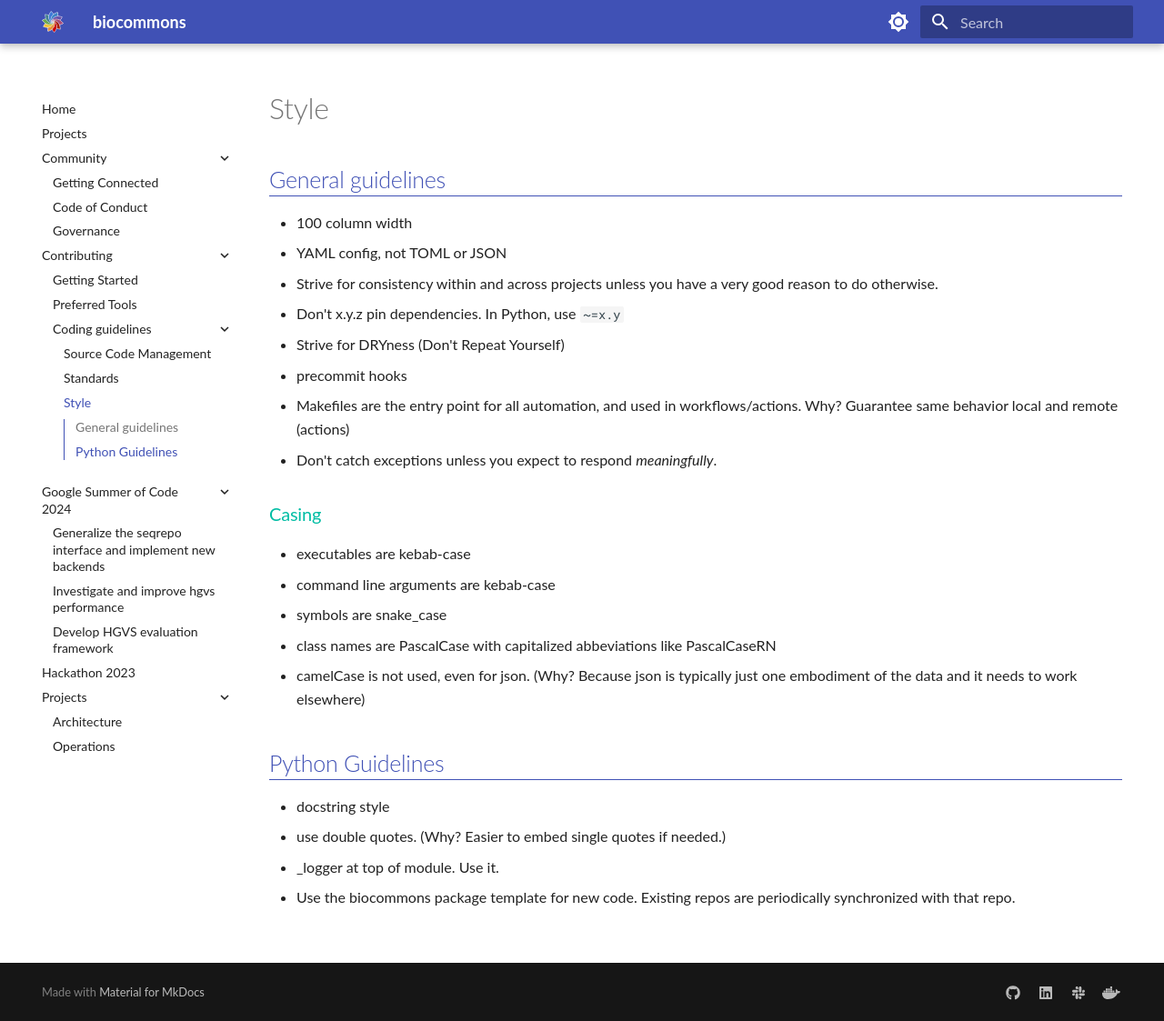
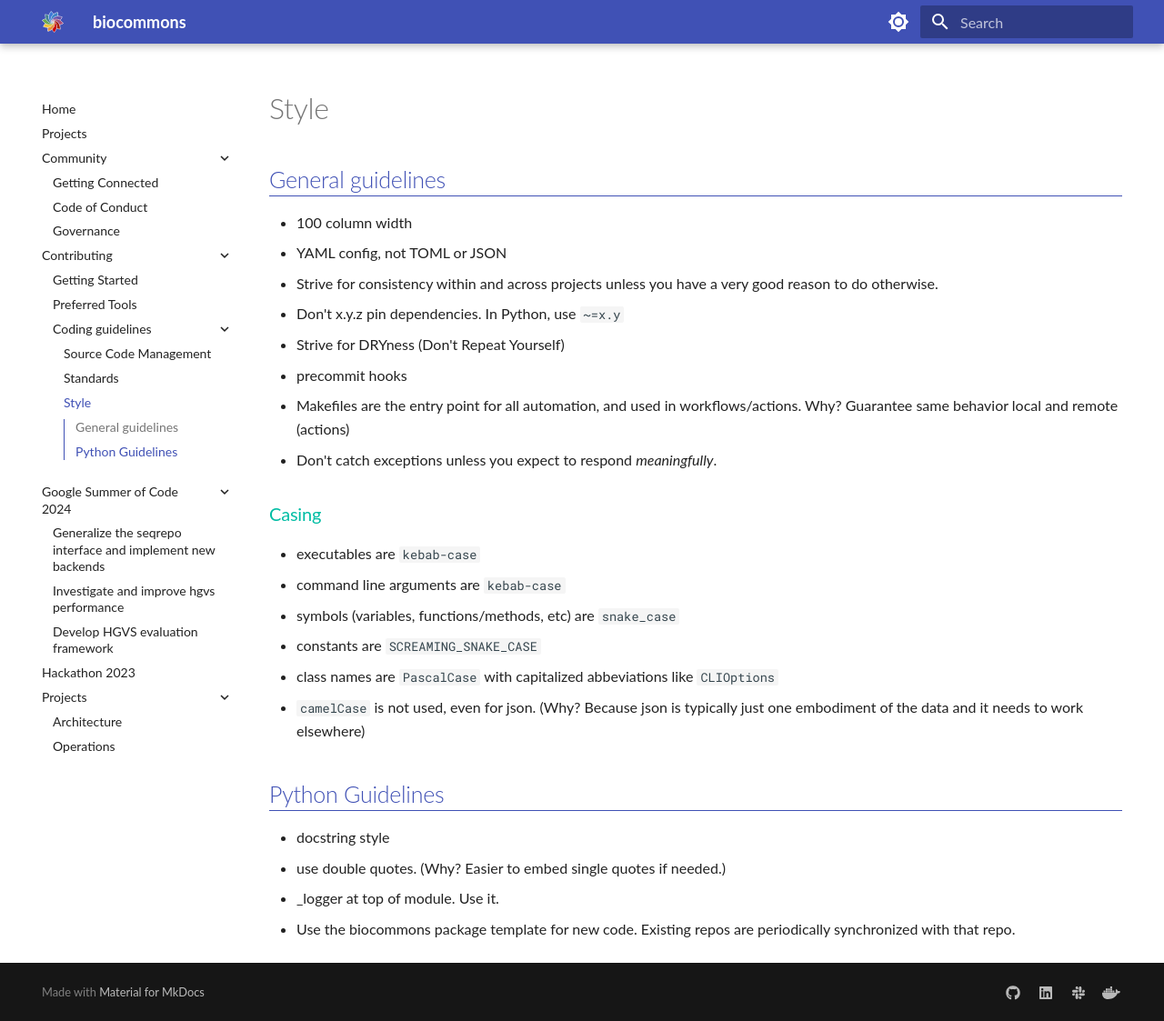
Before and after one commit to biocommons/biocommons.github.io, an MkDocs documentation site: the page built from docs/contributing/coding-guidelines/style.md, in a window 1280 px wide and 1123 px high. Shown: the whole window at 91% size. Built offline with MkDocs 1.6.1 and Material for MkDocs 9.7.7, drawn with Linux system fonts in a browser that asks for light colours.

```diff
--- a/docs/contributing/coding-guidelines/style.md
+++ b/docs/contributing/coding-guidelines/style.md
@@ -15,11 +15,12 @@
 
 ### Casing
 
-- executables are kebab-case
-- command line arguments are kebab-case
-- symbols are snake_case
-- class names are PascalCase with capitalized abbeviations like PascalCaseRN
-- camelCase is not used, even for json. (Why? Because json is typically just one
+- executables are `kebab-case`
+- command line arguments are `kebab-case`
+- symbols (variables, functions/methods, etc) are `snake_case`
+- constants are `SCREAMING_SNAKE_CASE`
+- class names are `PascalCase` with capitalized abbeviations like `CLIOptions`
+- `camelCase` is not used, even for json. (Why? Because json is typically just one
   embodiment of the data and it needs to work elsewhere)
 
 
```
Also changed, not shown: docs/contributing/coding-guidelines/process.md (+7 -1 lines).
